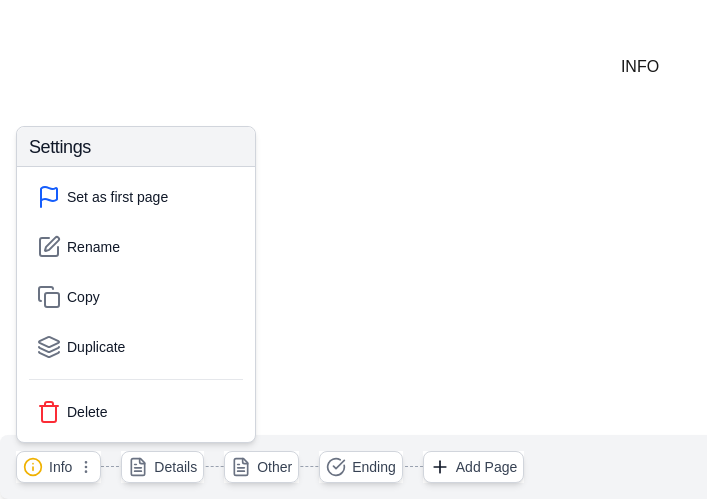
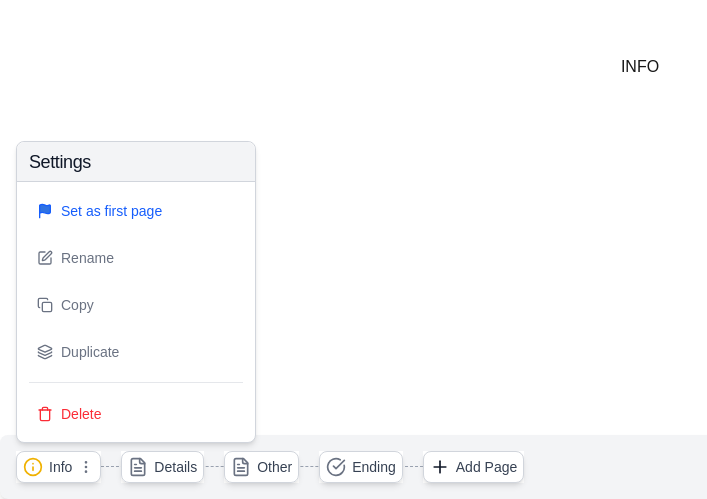
Before and after one commit to marksantoso/draggable-navigation, a Next.js app: page /info in a window 1280 px wide. Shown: the part 301-800 px from the top of the page, without its empty margins (0-707 px from the left). Built offline with nearby package versions, Linux system fonts and the light colour scheme.

Commit message:
style: improve styling of SettingsMenu and related components

```diff
--- a/src/app/page.tsx
+++ b/src/app/page.tsx
@@ -1,7 +1,5 @@
+import { redirect } from 'next/navigation';
+
 export default function Home() {
-  return (
-      <main className="flex flex-col gap-[32px] items-center justify-center flex-1 h-full">
-        <h1>FILLOUT</h1>
-      </main>
-  );
+  redirect('/info');
 }
--- a/src/components/Navigation/Settings/Menu.tsx
+++ b/src/components/Navigation/Settings/SettingsMenu.tsx
@@ -1,16 +1,16 @@
 import React from 'react';
-import MenuHeader from './MenuHeader';
-import MenuItem from './MenuItem';
+import SettingsMenuHeader from './SettingsMenuHeader';
+import SettingsMenuItem from './SettingsMenuItem';
 import { IMenuItem } from '@/config/navigation';
 
 const Settings = ({ settings = [] }: { settings: IMenuItem[] }) => {
     return (
         <div className="w-60 flex flex-col space-y-2.5 absolute bottom-[40px]">
             <div className="w-full bg-white border border-gray-300 shadow-md rounded-lg flex flex-col">
-                <MenuHeader title="Settings" />
+                <SettingsMenuHeader title="Settings" />
                 <div className="flex-1 flex flex-col space-y-3.5 p-3">
                     {settings.map((item) => (
-                        <MenuItem key={item.id} item={item} />
+                        <SettingsMenuItem key={item.id} item={item} />
                     ))}
                 </div>
             </div>
--- a/src/components/Navigation/Settings/MenuItem.tsx
+++ b/src/components/Navigation/Settings/SettingsMenuItem.tsx
@@ -15,9 +15,9 @@ const MenuItem: React.FC<MenuItemProps> = ({ item }) => {
       className="w-full flex items-center justify-start px-2 py-1.5 rounded-md hover:bg-gray-50 hover:cursor-pointer transition-colors duration-150"
       onClick={item.onClick}
     >
-      <div className="flex items-center space-x-1.5">
-        {item.icon && <item.icon className={item.color} />}
-        <span className="text-gray-900 font-medium text-sm">{item.label}</span>
+      <div className="flex items-center gap-x-2">
+        {item.icon && <item.icon className={`${item.color} h-[16px] w-[16px]`} fill={item?.fill || 'none'} />}
+        <span className={`${item.color} font-medium text-sm mt-[1px]`}>{item.label}</span>
       </div>
     </button>
   );
--- a/src/components/Navigation/SortableNavigationItem.tsx
+++ b/src/components/Navigation/SortableNavigationItem.tsx
@@ -1,7 +1,7 @@
 'use client'
 import React, { forwardRef } from 'react';
 import Button from '@/components/@ui/Button/Button';
-import Settings from './Settings/Menu';
+import Settings from './Settings/SettingsMenu';
 import { CSS } from '@dnd-kit/utilities';
 import { INavigationItem } from '@/config/navigation';
 import {
@@ -16,7 +16,7 @@ const SortableNavigationItem = forwardRef(({ item, onNavigate }: { item: INaviga
         transform,
         transition,
         isDragging,
-    } = useSortable({ id: item.id });
+    } = useSortable({ id: item.id, attributes: { roleDescription: undefined } });
 
     const style = {
         transform: CSS.Transform.toString(transform),
--- a/src/config/navigation.ts
+++ b/src/config/navigation.ts
@@ -6,6 +6,7 @@ export interface IMenuItem {
   label: string;
   icon: typeof Info | null;
   color?: string;
+  fill?: string;
   divider?: boolean;
   onClick?: () => void;
 }
--- a/src/config/settings.ts
+++ b/src/config/settings.ts
@@ -6,7 +6,8 @@ export const settingsMenuItems: IMenuItem[] = [
 		id: 'set-first-page',
 		label: 'Set as first page',
 		icon: Flag,
-		color: 'text-blue-600'
+		color: 'text-blue-600',
+		fill: '#2F72E2'
 	},
 	{
 		id: 'rename',
```
Also changed, not shown: src/components/Navigation/Settings/SettingsMenuHeader.tsx (renamed from src/components/Navigation/Settings/MenuHeader.tsx).
